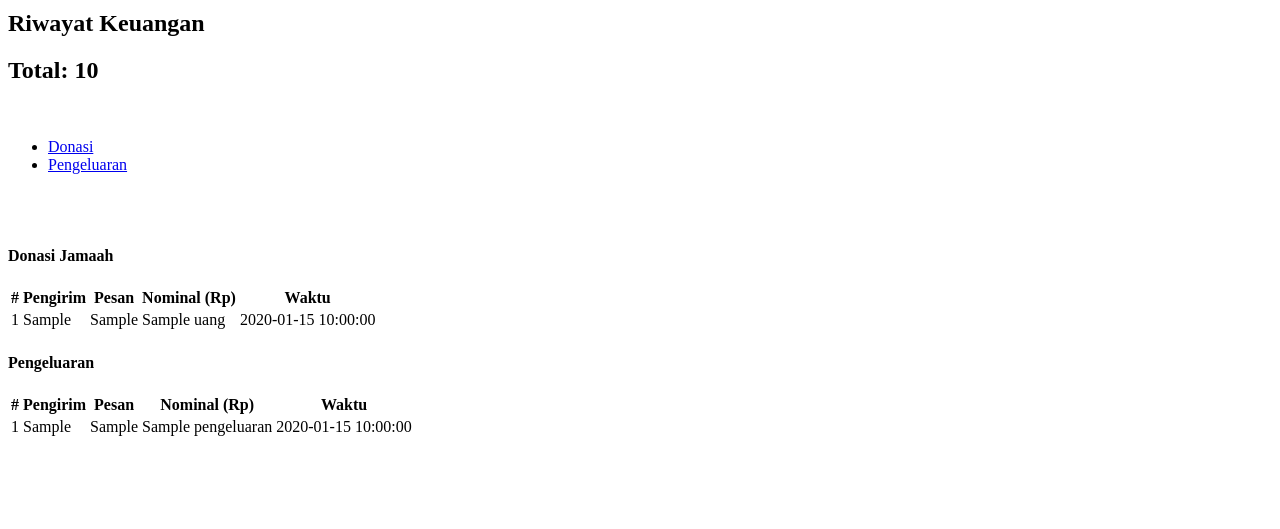
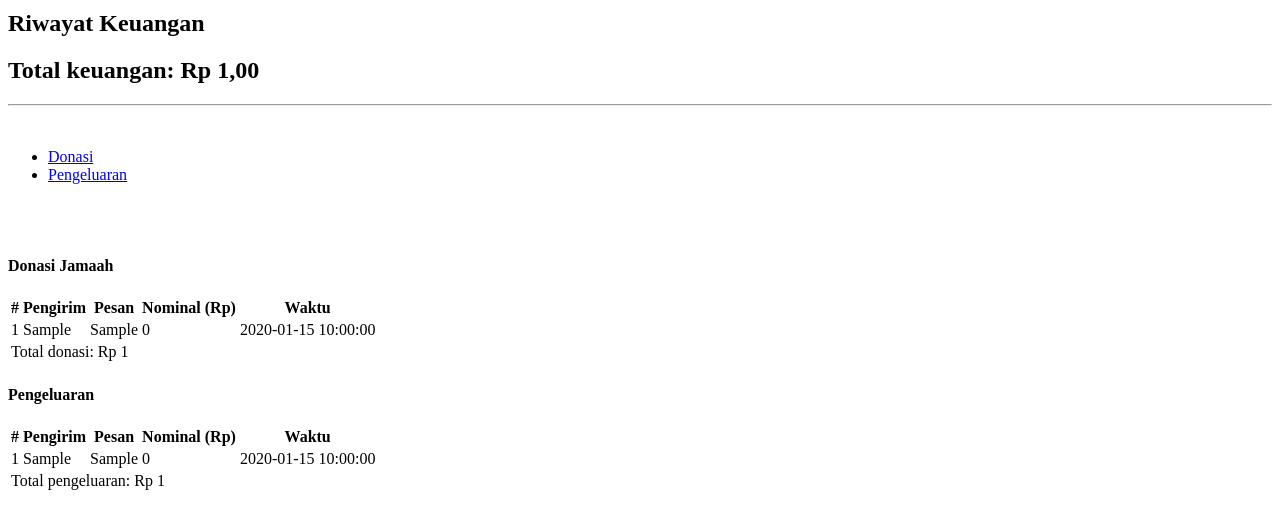
Before and after one commit to Bkhufa/MasjIT, a PHP site: template app/views/uang/lihatuang.phtml in a window 1280 px wide. Shown: the top 529 px of the page. Run offline with PHP 8.4, Linux system fonts and the light colour scheme; the template is opened without the code that fills it: most values are stand-ins (such as "Sample title", 1, 10 or a date in 2020); data that the repository does not hold is empty.

Commit message:
improved ui & navigation

```diff
--- a/app/controllers/SaranController.php
+++ b/app/controllers/SaranController.php
@@ -42,7 +42,7 @@
             }
         }
         // $this->view->message = $message;
-        $this->view->disable();
+        // $this->view->disable();
     }
 
     public function lihatsaranAction()
--- a/app/views/index.phtml
+++ b/app/views/index.phtml
@@ -19,8 +19,8 @@
                         {
                             echo $this->tag->linkTo([
                                 "/",
-                                '<i class="glyphicon glyphicon-edit"></i> Admin',
-                                "class" => "navbar-brand"
+                                'Admin &nbsp;<i class="fa fa-user-cog"></i> ',
+                                "class" => "navbar-brand text-white"
                             ]);
                         } else
                         {
--- a/app/views/saran/tambahsaran.phtml
+++ b/app/views/saran/tambahsaran.phtml
@@ -3,7 +3,7 @@
 <div class="card">
     <div class="card-body">
 
-<p><?php echo $this->flashSession->output() ?></p>
+<!-- <p><?php echo $this->flashSession->output() ?></p> -->
 
 <?php echo $this->tag->form("saran/add"); ?>
 
--- a/app/views/uang/lihatuang.phtml
+++ b/app/views/uang/lihatuang.phtml
@@ -4,11 +4,11 @@
 $j = 0;
 echo "<div class='row' style='margin: 10px 0px'>";
 echo "<h2 class='col'>Riwayat Keuangan</h2>";
-echo "<h2 class='col text-right'>Total: ", $total, "</h2>";
-echo "</div>";
+echo "<h2 class='col text-right'>Total keuangan: Rp ", number_format($totalUang, 2, ",", "."); ",-</h2>";
+echo "</div><hr>";
 ?>
 <br>
-<ul class="nav nav-tabs" id="myTab" role="tablist">
+<ul class="nav nav-tabs nav-fill" id="myTab" role="tablist">
   <li class="nav-item">
     <a class="nav-link active" id="home-tab" data-toggle="tab" href="#home" role="tab" aria-controls="home" aria-selected="true">Donasi</a>
   </li>
@@ -21,19 +21,19 @@
 <?php
   echo $this->tag->linkTo([
     "/uang/kuranguang",
-    '<li class="nav-item">Tambah Pengeluaran</li>',
-    "class" => "btn border-info ml-auto"
+    '<li class="nav-item">Catatat Pengeluaran &nbsp;<i class="fas fa-plus" aria-hidden="true"></i></li>',
+    "class" => "btn border-info"
     ]), "<br>"?>
 </ul>
 
 <div class="tab-content" id="myTabContent">
 <?php
-if ($uangs->count() > 0) {
+if ($donasi->count() > 0) {
     ?>
     <br>
     <div class="tab-pane fade show active" id="home" role="tabpanel" aria-labelledby="home-tab">
         <h4>Donasi Jamaah</h4>
-        <table class="table table-bordered table-hover">
+        <table class="table table-bordered table-hover text-center">
             <thead class="thead-dark">
             <tr>
                 <th>#</th>
@@ -43,13 +43,18 @@
                 <th>Waktu</th>
             </tr>
             </thead>
+            <tfoot>
+            <tr>
+                <td class="text-left bg-secondary text-white font-weight-bold" colspan="5">Total donasi: <?php echo "Rp ", number_format(abs($totalDonasi), 0, ".", "."); ?></td>
+            </tr>
+            </tfoot>
             <tbody>
-            <?php foreach ($uangs as $uang) { $i++ ?>
+            <?php foreach ($donasi as $uang) { $i++ ?>
                 <tr>
                     <td><?php echo $i ?></td>
                     <td><?php echo $uang->uang_pengirim; ?></td>
-                    <td><?php echo $uang->uang_pesan; ?></td>
-                    <td><?php echo $uang->uang_nominal; ?></td>
+                    <td class="text-left"><?php echo $uang->uang_pesan; ?></td>
+                    <td><?php echo number_format(abs($uang->uang_nominal), 0, ".", "."); ?></td>
                     <td><?php echo $uang->updated; ?></td>
                 </tr>
             <?php } ?>
@@ -63,7 +68,7 @@
     ?>
     <div class="tab-pane fade" id="profile" role="tabpanel" aria-labelledby="profile-tab">
         <h4>Pengeluaran</h4>
-        <table class="table table-bordered table-hover">
+        <table class="table table-bordered table-hover text-center">
             <thead class="thead bg-danger text-light">
             <tr>
                 <th>#</th>
@@ -73,13 +78,18 @@
                 <th>Waktu</th>
             </tr>
             </thead>
+            <tfoot>
+            <tr>
+                <td class="text-left bg-danger text-white font-weight-bold" colspan="5">Total pengeluaran: <?php echo "Rp ", number_format(abs($totalPengeluaran), 0, ".", "."); ?></td>
+            </tr>
+            </tfoot>
             <tbody>
             <?php foreach ($pengeluarans as $uang) { $j++ ?>
                 <tr>
                     <td><?php echo $j ?></td>
                     <td><?php echo $uang->uang_pengirim; ?></td>
-                    <td><?php echo $uang->uang_pesan; ?></td>
-                    <td><?php echo $uang->uang_nominal; ?></td>
+                    <td class="text-left"><?php echo $uang->uang_pesan; ?></td>
+                    <td><?php echo number_format(abs($uang->uang_nominal), 0, ".", "."); ?></td>
                     <td><?php echo $uang->updated; ?></td>
                 </tr>
             <?php } ?>
```
Also changed, not shown: app/controllers/UangController.php (+26 -4 lines), app/controllers/UserController.php (+9 -5 lines), app/views/index/index.phtml (+4 -4 lines), app/views/saran/lihatsaran.phtml (+1 -6 lines), app/views/user/editprofile.phtml (+4 -4 lines).
